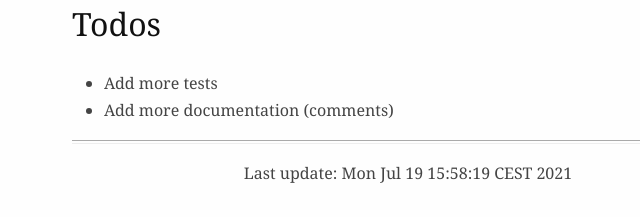
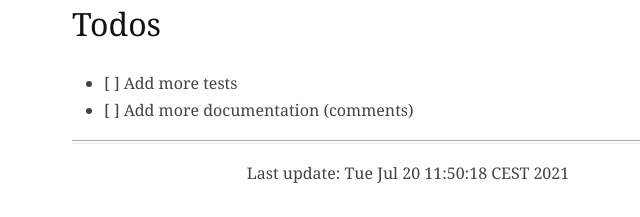
Before and after one commit to mgred/quickjs-types, a plain HTML site: page index.html in a window 1280 px wide. Shown: the part 1059-1276 px from the top of the page, 232-872 px from the left. Drawn offline with Linux system fonts and the light colour scheme.

Commit message:
deploy: 1232cde395b12fe6a1a963ba0cde2003dc4499ff

```diff
--- a/index.html
+++ b/index.html
@@ -98,9 +98,9 @@ code span.wa { color: #60a0b0; font-weight: bold; font-style: italic; } /* Warni
 <p><a href="https://www.gnu.org/licenses/gpl-3.0.en.html">GNU General Public License v3</a></p>
 <h2 id="todos">Todos</h2>
 <ul>
-<li>Add more tests</li>
-<li>Add more documentation (comments)</li>
+<li>[ ] Add more tests</li>
+<li>[ ] Add more documentation (comments)</li>
 </ul>
-<hr /><p style='text-align: center;'>Last update: Mon Jul 19 15:58:19 CEST 2021</p>
+<hr /><p style='text-align: center;'>Last update: Tue Jul 20 11:50:18 CEST 2021</p>
 </body>
 </html>
```
Also changed, not shown: footer.html (+1 -1 lines).
